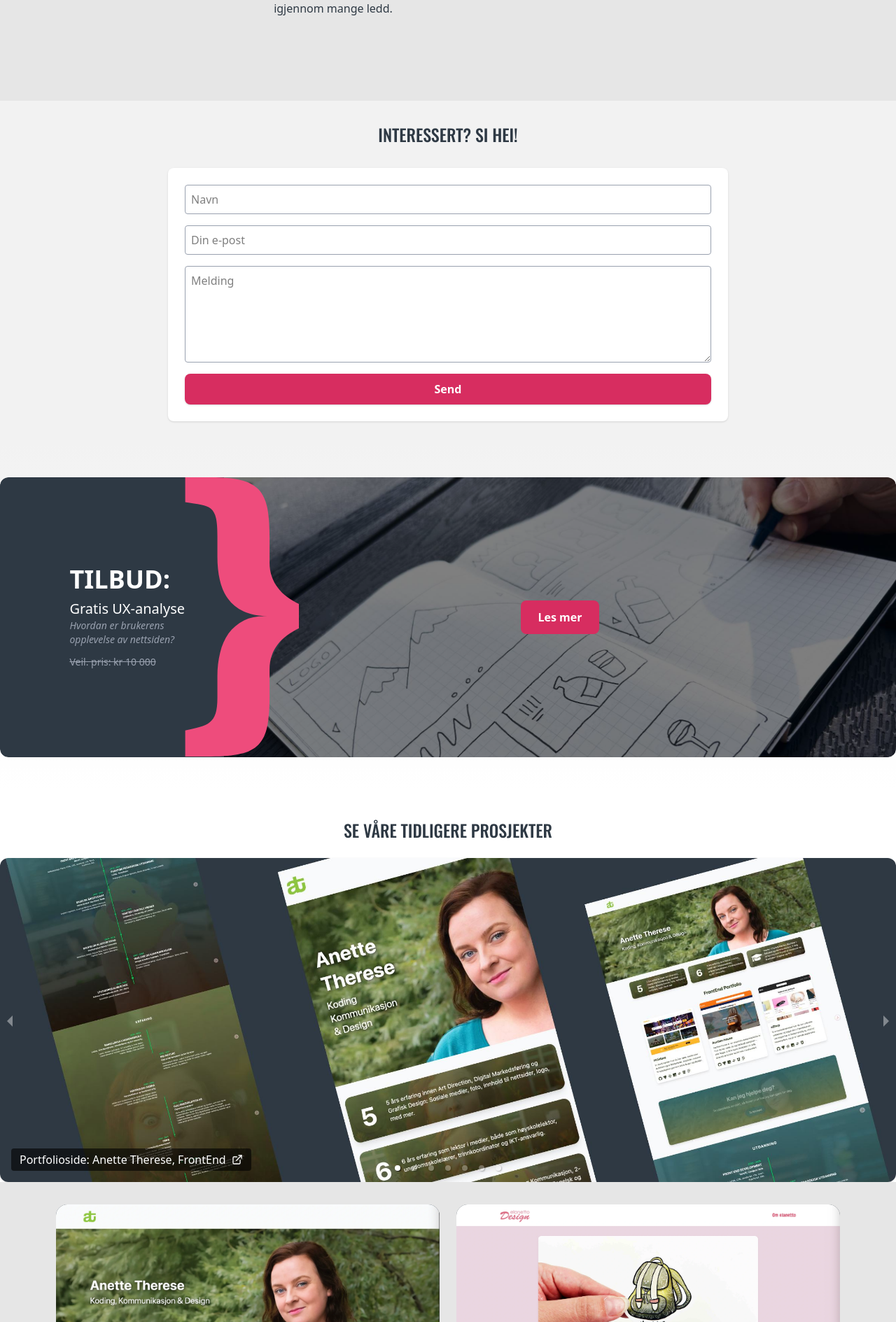
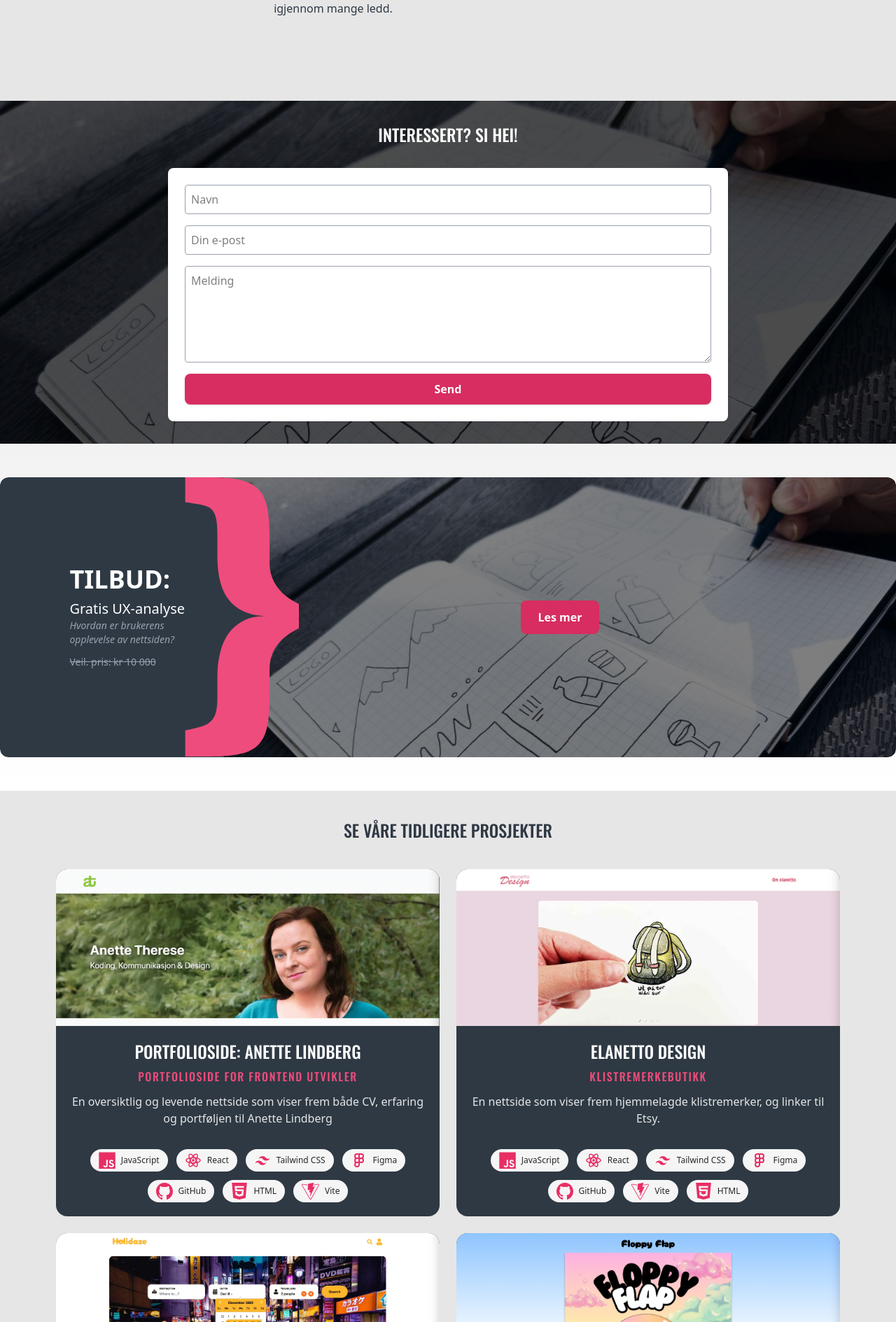
Before and after one commit to elanetto/Kodera, a React (Vite) app: page / in a window 1280 px wide. Shown: the part 2463-4352 px from the top of the page at 70% size. Built offline with nearby package versions, Linux system fonts and the light colour scheme; a web font is replaced by a local one.

Commit message:
La til bg-bilde bak kontaktskjema. Tok bort den gamle portfoliobanneret

```diff
--- a/src/App.jsx
+++ b/src/App.jsx
@@ -6,73 +6,15 @@ import UXcontactForm from "./Components/UXcontactForm";
 import UXbanner from "./Components/BannerUX";
 import Portfolio from "./Pages/Portfolio";
 
-import portfolioImage1 from "./assets/carousel/portfolio/anettetherese.jpg";
-import portfolioImage2 from "./assets/carousel/portfolio/elanettoNO-anette.jpg";
-import portfolioImage3 from "./assets/carousel/portfolio/holidaze-anette.jpg";
-import portfolioImage4 from "./assets/carousel/portfolio/FlappyFlop.jpg";
-import portfolioImage5 from "./assets/carousel/portfolio/Airbnb-site.jpg";
-import portfolioImage6 from "./assets/carousel/portfolio/BidBuddy.jpg";
-import portfolioImage7 from "./assets/carousel/portfolio/ShopDrop.jpg";
-
 import PortfolioAllCards from "./Components/PortfolioAllCards";
 
 import Hero from "./Components/AnimatedHero/Hero";
 import TechLogoLoop from "./Components/TechLogoLoop";
 import WhyUs from "./Components/WhyUsSection";
 
+import bildeAvOss from "./assets/carousel/main/Karusellbilde1.jpg";
+
 function App() {
-  const portfolioImages = [
-    {
-      src: portfolioImage1,
-      alt: "Anette Therese Portfolio",
-      caption: "Portfolioside: Anette Therese, FrontEnd",
-      link: "https://anette-portfolio.onrender.com/",
-      projectId: "1",
-    },
-    {
-      src: portfolioImage2,
-      alt: "elanetto Stickers",
-      caption: "elanetto Design - en liten klistremerkebedrift",
-      link: "https://www.elanetto.no/",
-      projectId: "2",
-    },
-    {
-      src: portfolioImage3,
-      alt: "Holidaze Booking: Exam Project",
-      caption: "Holidaze - En booking nettside. Eksamensprosjek.",
-      link: "https://dev-holiday.onrender.com/",
-      projectId: "3",
-    },
-    {
-      src: portfolioImage4,
-      alt: "Flappy Flop",
-      caption: "Flappy Flop - Et spill",
-      link: "https://floppy-flap.vercel.app/",
-      projectId: "4",
-    },
-    {
-      src: portfolioImage5,
-      alt: "Holidaze Booking: Exam Project",
-      caption: "Holidaze - En booking nettside som AirBnB. Eksamensprosjek.",
-      link: "https://pe2025.onrender.com/",
-      projectId: "5",
-    },
-    {
-      src: portfolioImage6,
-      alt: "Bid Buddy",
-      caption: "Bid Buddy - En Auksjonsnettside",
-      link: "https://js2-sp-auction-website.vercel.app/",
-      projectId: "6",
-    },
-    {
-      src: portfolioImage7,
-      alt: "Shop Drop",
-      caption: "Shop Drop - En fiktiv shoppingside",
-      link: "https://shopdrop-online-store-react.netlify.app/",
-      projectId: "7",
-    },
-  ];
-
   return (
     <div className="flex items-center flex-col ">
       <Hero />
@@ -91,28 +33,34 @@ function App() {
 
       <WhyUs />
 
-      <div id="contact" className="w-full bg-paperwhite  pb-8 text-center">
-        <h2 className="text-2xl uppercase font-oswald font-medium text-title  pb-8 pt-8">
-          Interessert? Si Hei!
-        </h2>
-        <ContactForm />
+      <div
+        id="contact"
+        className="relative w-full pb-8 text-center bg-center bg-cover"
+        style={{ backgroundImage: `url(${bildeAvOss})` }}
+      >
+        {/* Overlay */}
+        <div className="absolute inset-0 bg-black/70"></div>
+
+        {/* Content */}
+        <div className="relative z-10">
+          <h2 className="text-2xl uppercase font-oswald font-medium text-white pb-8 pt-8">
+            Interessert? Si Hei!
+          </h2>
+
+          <ContactForm />
+        </div>
       </div>
       <div className="py-12 bg-gradient-to-t from-white to-paperwhite w-full ">
         <UXbanner />
       </div>
-      <h2
-        className="text-2xl font-oswald font-medium uppercase text-title pb-2 pt-10"
+
+      <div className="w-full bg-lightgray">
+        <h2
+        className="text-2xl font-oswald font-medium text-center uppercase text-title pb-2 pt-10"
         id="portfolio"
       >
         Se våre tidligere prosjekter
       </h2>
-      <div className="w-full pt-4">
-        <CarouselComponent
-          images={portfolioImages}
-          title="Portfolio carousel"
-        />
-      </div>
-      <div className="w-full">
         <PortfolioAllCards />
       </div>
     </div>
```
